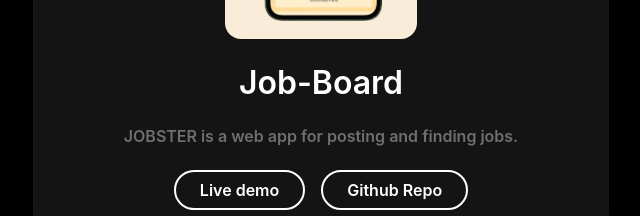
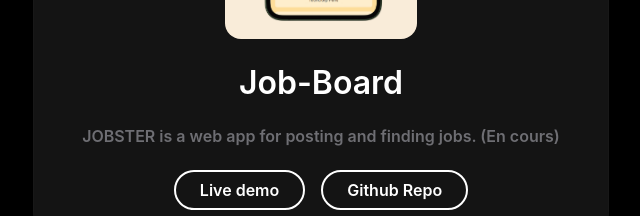
Before and after one commit to Victor34110/Portfolio-, a plain HTML site: page index.html in a window 1280 px wide. Shown: the part 1700-1916 px from the top of the page, without its empty margins (319-959 px from the left). Drawn offline with nearby package versions, Linux system fonts and the light colour scheme.

Commit message:
jobster en cour

```diff
--- a/index.html
+++ b/index.html
@@ -122,7 +122,7 @@
         <div class="projects-card">
           <img src="photos/jobster_beige.png" alt="" />
           <h3>Job-Board</h3>
-          <p>JOBSTER is a web app for posting and finding jobs.</p>
+          <p>JOBSTER is a web app for posting and finding jobs. (En cours)</p>
 
           <div class="btn-group">
             <div class="btn">Live demo</div>
```
